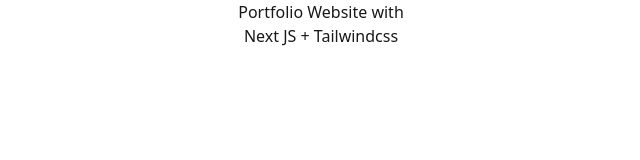
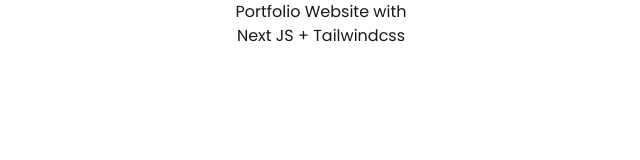
Before and after one commit to edwintantawi/portfolio-website, a Next.js app: page / in a window 1280 px wide. Shown: the top 160 px of the page, without its empty margins (319-959 px from the left). Built offline with nearby package versions, Linux system fonts and the light colour scheme.

Commit message:
config tailwindcss custom fonts

```diff
--- a/tailwind.config.js
+++ b/tailwind.config.js
@@ -3,6 +3,10 @@ module.exports = {
   purge: ['./pages/**/*.{js,ts,jsx,tsx}', './components/**/*.{js,ts,jsx,tsx}'],
   darkMode: false, // or 'media' or 'class'
   theme: {
+    fontFamily: {
+      sans: ['Poppins', 'sans-serif'],
+      signature: ['Great Vibes', 'cursive'],
+    },
     colors: {
       gray: '#818181',
       'light-gray': '#D9D9D9',
```
